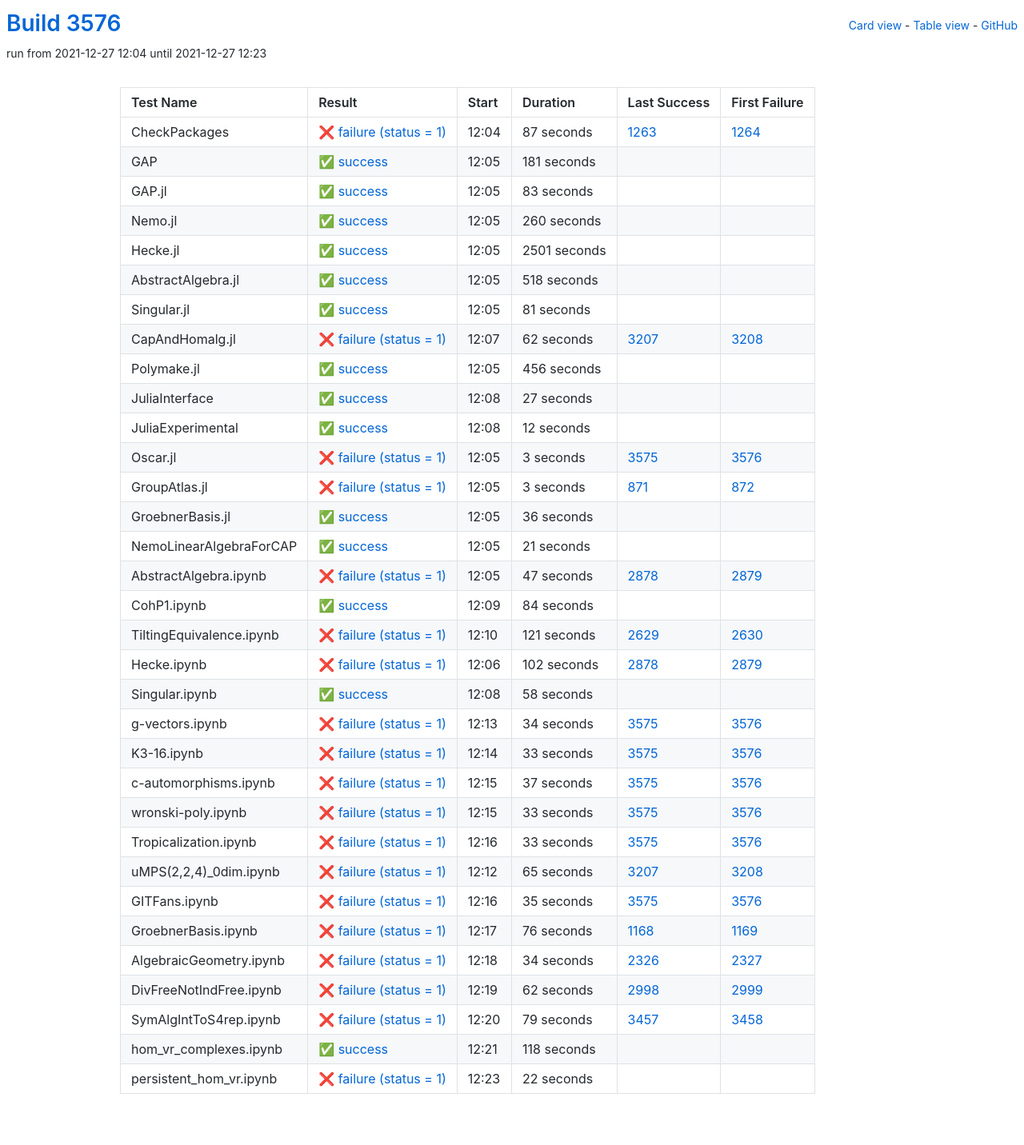
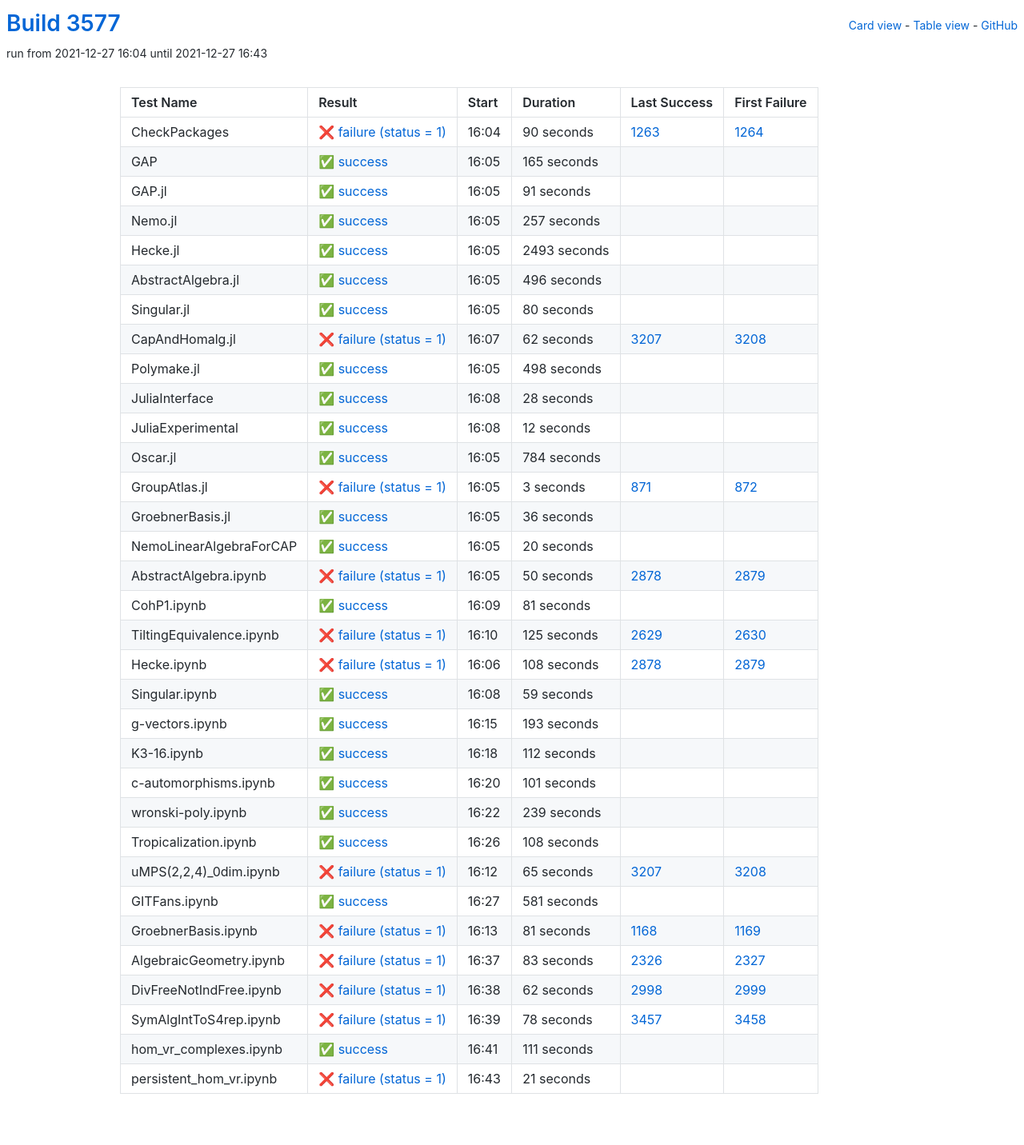
Before and after one commit to oscar-system/oscar-ci-status-stable, a Jekyll site: the page built from table.html, in a window 1280 px wide. Shown: the whole page at 80% size. Built offline with Jekyll 4.4.1, drawn with Linux system fonts in a browser that asks for light colours.

Commit message:
Build #3577

```diff
--- a/_data/ci.yml
+++ b/_data/ci.yml
@@ -1,6 +1,6 @@
 ---
-build: 3576
-build_url: https://oscarci.mathematik.uni-kl.de/job/oscar-stable/3576/
+build: 3577
+build_url: https://oscarci.mathematik.uni-kl.de/job/oscar-stable/3577/
 job: oscar-stable
 organization: oscar-system
 repo: oscar-ci-status-stable
@@ -8,92 +8,92 @@ repourl: https://github.com/oscar-system/oscar-ci-status-stable
 tests:
 - name: CheckPackages
   id: checkpackages
-  log: https://oscarci.mathematik.uni-kl.de/job/oscar-stable/3576/artifact/logs/build-3576/CheckPackages.log
-  start: 2021-12-27 12:04
+  log: https://oscarci.mathematik.uni-kl.de/job/oscar-stable/3577/artifact/logs/build-3577/CheckPackages.log
+  start: 2021-12-27 16:04
   success: false
   exitcode: 1
   status: failure
-  duration: 87
+  duration: 90
   last_success: 1263
   last_success_url: https://oscarci.mathematik.uni-kl.de/job/oscar-stable/1263/
   first_failure: 1264
   first_failure_url: https://oscarci.mathematik.uni-kl.de/job/oscar-stable/1264/
 - name: GAP
   id: gap
-  log: https://oscarci.mathematik.uni-kl.de/job/oscar-stable/3576/artifact/logs/build-3576/GAP.log
-  start: 2021-12-27 12:05
+  log: https://oscarci.mathematik.uni-kl.de/job/oscar-stable/3577/artifact/logs/build-3577/GAP.log
+  start: 2021-12-27 16:05
   success: true
   exitcode: 0
   status: success
-  duration: 181
+  duration: 165
   last_success: false
   last_success_url:
   first_failure: false
   first_failure_url:
 - name: GAP.jl
   id: gap-jl
-  log: https://oscarci.mathematik.uni-kl.de/job/oscar-stable/3576/artifact/logs/build-3576/GAP.jl.log
-  start: 2021-12-27 12:05
+  log: https://oscarci.mathematik.uni-kl.de/job/oscar-stable/3577/artifact/logs/build-3577/GAP.jl.log
+  start: 2021-12-27 16:05
   success: true
   exitcode: 0
   status: success
-  duration: 83
+  duration: 91
   last_success: false
   last_success_url:
   first_failure: false
   first_failure_url:
 - name: Nemo.jl
   id: nemo-jl
-  log: https://oscarci.mathematik.uni-kl.de/job/oscar-stable/3576/artifact/logs/build-3576/Nemo.jl.log
-  start: 2021-12-27 12:05
+  log: https://oscarci.mathematik.uni-kl.de/job/oscar-stable/3577/artifact/logs/build-3577/Nemo.jl.log
+  start: 2021-12-27 16:05
   success: true
   exitcode: 0
   status: success
-  duration: 260
+  duration: 257
   last_success: false
   last_success_url:
   first_failure: false
   first_failure_url:
 - name: Hecke.jl
   id: hecke-jl
-  log: https://oscarci.mathematik.uni-kl.de/job/oscar-stable/3576/artifact/logs/build-3576/Hecke.jl.log
-  start: 2021-12-27 12:05
+  log: https://oscarci.mathematik.uni-kl.de/job/oscar-stable/3577/artifact/logs/build-3577/Hecke.jl.log
+  start: 2021-12-27 16:05
   success: true
   exitcode: 0
   status: success
-  duration: 2501
+  duration: 2493
   last_success: false
   last_success_url:
   first_failure: false
   first_failure_url:
 - name: AbstractAlgebra.jl
   id: abstractalgebra-jl
-  log: https://oscarci.mathematik.uni-kl.de/job/oscar-stable/3576/artifact/logs/build-3576/AbstractAlgebra.jl.log
-  start: 2021-12-27 12:05
+  log: https://oscarci.mathematik.uni-kl.de/job/oscar-stable/3577/artifact/logs/build-3577/AbstractAlgebra.jl.log
+  start: 2021-12-27 16:05
   success: true
   exitcode: 0
   status: success
-  duration: 518
+  duration: 496
   last_success: false
   last_success_url:
   first_failure: false
   first_failure_url:
 - name: Singular.jl
   id: singular-jl
-  log: https://oscarci.mathematik.uni-kl.de/job/oscar-stable/3576/artifact/logs/build-3576/Singular.jl.log
-  start: 2021-12-27 12:05
+  log: https://oscarci.mathematik.uni-kl.de/job/oscar-stable/3577/artifact/logs/build-3577/Singular.jl.log
+  start: 2021-12-27 16:05
   success: true
   exitcode: 0
   status: success
-  duration: 81
+  duration: 80
   last_success: false
   last_success_url:
   first_failure: false
   first_failure_url:
 - name: CapAndHomalg.jl
   id: capandhomalg-jl
-  log: https://oscarci.mathematik.uni-kl.de/job/oscar-stable/3576/artifact/logs/build-3576/CapAndHomalg.jl.log
-  start: 2021-12-27 12:07
+  log: https://oscarci.mathematik.uni-kl.de/job/oscar-stable/3577/artifact/logs/build-3577/CapAndHomalg.jl.log
+  start: 2021-12-27 16:07
   success: false
   exitcode: 1
   status: failure
@@ -104,32 +104,32 @@ tests:
   first_failure_url: https://oscarci.mathematik.uni-kl.de/job/oscar-stable/3208/
 - name: Polymake.jl
   id: polymake-jl
-  log: https://oscarci.mathematik.uni-kl.de/job/oscar-stable/3576/artifact/logs/build-3576/Polymake.jl.log
-  start: 2021-12-27 12:05
+  log: https://oscarci.mathematik.uni-kl.de/job/oscar-stable/3577/artifact/logs/build-3577/Polymake.jl.log
+  start: 2021-12-27 16:05
   success: true
   exitcode: 0
   status: success
-  duration: 456
+  duration: 498
   last_success: false
   last_success_url:
   first_failure: false
   first_failure_url:
 - name: JuliaInterface
   id: juliainterface
-  log: https://oscarci.mathematik.uni-kl.de/job/oscar-stable/3576/artifact/logs/build-3576/JuliaInterface.log
-  start: 2021-12-27 12:08
+  log: https://oscarci.mathematik.uni-kl.de/job/oscar-stable/3577/artifact/logs/build-3577/JuliaInterface.log
+  start: 2021-12-27 16:08
   success: true
   exitcode: 0
   status: success
-  duration: 27
+  duration: 28
   last_success: false
   last_success_url:
   first_failure: false
   first_failure_url:
 - name: JuliaExperimental
   id: juliaexperimental
-  log: https://oscarci.mathematik.uni-kl.de/job/oscar-stable/3576/artifact/logs/build-3576/JuliaExperimental.log
-  start: 2021-12-27 12:08
+  log: https://oscarci.mathematik.uni-kl.de/job/oscar-stable/3577/artifact/logs/build-3577/JuliaExperimental.log
+  start: 2021-12-27 16:08
   success: true
   exitcode: 0
   status: success
@@ -140,20 +140,20 @@ tests:
   first_failure_url:
 - name: Oscar.jl
   id: oscar-jl
-  log: https://oscarci.mathematik.uni-kl.de/job/oscar-stable/3576/artifact/logs/build-3576/Oscar.jl.log
-  start: 2021-12-27 12:05
-  success: false
-  exitcode: 1
-  status: failure
-  duration: 3
-  last_success: 3575
-  last_success_url: https://oscarci.mathematik.uni-kl.de/job/oscar-stable/3575/
-  first_failure: 3576
-  first_failure_url: https://oscarci.mathematik.uni-kl.de/job/oscar-stable/3576/
+  log: https://oscarci.mathematik.uni-kl.de/job/oscar-stable/3577/artifact/logs/build-3577/Oscar.jl.log
+  start: 2021-12-27 16:05
+  success: true
+  exitcode: 0
+  status: success
+  duration: 784
+  last_success: false
+  last_success_url:
+  first_failure: false
+  first_failure_url:
 - name: GroupAtlas.jl
   id: groupatlas-jl
-  log: https://oscarci.mathematik.uni-kl.de/job/oscar-stable/3576/artifact/logs/build-3576/GroupAtlas.jl.log
-  start: 2021-12-27 12:05
+  log: https://oscarci.mathematik.uni-kl.de/job/oscar-stable/3577/artifact/logs/build-3577/GroupAtlas.jl.log
+  start: 2021-12-27 16:05
   success: false
   exitcode: 1
   status: failure
@@ -164,8 +164,8 @@ tests:
   first_failure_url: https://oscarci.mathematik.uni-kl.de/job/oscar-stable/872/
 - name: GroebnerBasis.jl
   id: groebnerbasis-jl
-  log: https://oscarci.mathematik.uni-kl.de/job/oscar-stable/3576/artifact/logs/build-3576/GroebnerBasis.jl.log
-  start: 2021-12-27 12:05
+  log: https://oscarci.mathematik.uni-kl.de/job/oscar-stable/3577/artifact/logs/build-3577/GroebnerBasis.jl.log
+  start: 2021-12-27 16:05
   success: true
   exitcode: 0
   status: success
@@ -176,140 +176,140 @@ tests:
   first_failure_url:
 - name: NemoLinearAlgebraForCAP
   id: nemolinearalgebraforcap
-  log: https://oscarci.mathematik.uni-kl.de/job/oscar-stable/3576/artifact/logs/build-3576/NemoLinearAlgebraForCAP.log
-  start: 2021-12-27 12:05
+  log: https://oscarci.mathematik.uni-kl.de/job/oscar-stable/3577/artifact/logs/build-3577/NemoLinearAlgebraForCAP.log
+  start: 2021-12-27 16:05
   success: true
   exitcode: 0
   status: success
-  duration: 21
+  duration: 20
   last_success: false
   last_success_url:
   first_failure: false
   first_failure_url:
 - name: AbstractAlgebra.ipynb
   id: abstractalgebra-ipynb
-  log: https://oscarci.mathematik.uni-kl.de/job/oscar-stable/3576/artifact/logs/build-3576/AbstractAlgebra.ipynb.log
-  start: 2021-12-27 12:05
+  log: https://oscarci.mathematik.uni-kl.de/job/oscar-stable/3577/artifact/logs/build-3577/AbstractAlgebra.ipynb.log
+  start: 2021-12-27 16:05
   success: false
   exitcode: 1
   status: failure
-  duration: 47
+  duration: 50
   last_success: 2878
   last_success_url: https://oscarci.mathematik.uni-kl.de/job/oscar-stable/2878/
   first_failure: 2879
   first_failure_url: https://oscarci.mathematik.uni-kl.de/job/oscar-stable/2879/
 - name: CohP1.ipynb
   id: cohp1-ipynb
-  log: https://oscarci.mathematik.uni-kl.de/job/oscar-stable/3576/artifact/logs/build-3576/CohP1.ipynb.log
-  start: 2021-12-27 12:09
+  log: https://oscarci.mathematik.uni-kl.de/job/oscar-stable/3577/artifact/logs/build-3577/CohP1.ipynb.log
+  start: 2021-12-27 16:09
   success: true
   exitcode: 0
   status: success
-  duration: 84
+  duration: 81
   last_success: false
   last_success_url:
   first_failure: false
   first_failure_url:
 - name: TiltingEquivalence.ipynb
   id: tiltingequivalence-ipynb
-  log: https://oscarci.mathematik.uni-kl.de/job/oscar-stable/3576/artifact/logs/build-3576/TiltingEquivalence.ipynb.log
-  start: 2021-12-27 12:10
+  log: https://oscarci.mathematik.uni-kl.de/job/oscar-stable/3577/artifact/logs/build-3577/TiltingEquivalence.ipynb.log
+  start: 2021-12-27 16:10
   success: false
   exitcode: 1
   status: failure
-  duration: 121
+  duration: 125
   last_success: 2629
   last_success_url: https://oscarci.mathematik.uni-kl.de/job/oscar-stable/2629/
   first_failure: 2630
   first_failure_url: https://oscarci.mathematik.uni-kl.de/job/oscar-stable/2630/
 - name: Hecke.ipynb
   id: hecke-ipynb
-  log: https://oscarci.mathematik.uni-kl.de/job/oscar-stable/3576/artifact/logs/build-3576/Hecke.ipynb.log
-  start: 2021-12-27 12:06
+  log: https://oscarci.mathematik.uni-kl.de/job/oscar-stable/3577/artifact/logs/build-3577/Hecke.ipynb.log
+  start: 2021-12-27 16:06
   success: false
   exitcode: 1
   status: failure
-  duration: 102
+  duration: 108
   last_success: 2878
   last_success_url: https://oscarci.mathematik.uni-kl.de/job/oscar-stable/2878/
   first_failure: 2879
   first_failure_url: https://oscarci.mathematik.uni-kl.de/job/oscar-stable/2879/
 - name: Singular.ipynb
   id: singular-ipynb
-  log: https://oscarci.mathematik.uni-kl.de/job/oscar-stable/3576/artifact/logs/build-3576/Singular.ipynb.log
-  start: 2021-12-27 12:08
+  log: https://oscarci.mathematik.uni-kl.de/job/oscar-stable/3577/artifact/logs/build-3577/Singular.ipynb.log
+  start: 2021-12-27 16:08
   success: true
   exitcode: 0
   status: success
-  duration: 58
+  duration: 59
   last_success: false
   last_success_url:
   first_failure: false
   first_failure_url:
 - name: g-vectors.ipynb
   id: g-vectors-ipynb
-  log: https://oscarci.mathematik.uni-kl.de/job/oscar-stable/3576/artifact/logs/build-3576/g-vectors.ipynb.log
-  start: 2021-12-27 12:13
-  success: false
-  exitcode: 1
-  status: failure
-  duration: 34
-  last_success: 3575
-  last_success_url: https://oscarci.mathematik.uni-kl.de/job/oscar-stable/3575/
-  first_failure: 3576
-  first_failure_url: https://oscarci.mathematik.uni-kl.de/job/oscar-stable/3576/
+  log: https://oscarci.mathematik.uni-kl.de/job/oscar-stable/3577/artifact/logs/build-3577/g-vectors.ipynb.log
+  start: 2021-12-27 16:15
+  success: true
+  exitcode: 0
+  status: success
+  duration: 193
+  last_success: false
+  last_success_url:
+  first_failure: false
+  first_failure_url:
 - name: K3-16.ipynb
   id: k3-16-ipynb
-  log: https://oscarci.mathematik.uni-kl.de/job/oscar-stable/3576/artifact/logs/build-3576/K3-16.ipynb.log
-  start: 2021-12-27 12:14
-  success: false
-  exitcode: 1
-  status: failure
-  duration: 33
-  last_success: 3575
-  last_success_url: https://oscarci.mathematik.uni-kl.de/job/oscar-stable/3575/
-  first_failure: 3576
-  first_failure_url: https://oscarci.mathematik.uni-kl.de/job/oscar-stable/3576/
+  log: https://oscarci.mathematik.uni-kl.de/job/oscar-stable/3577/artifact/logs/build-3577/K3-16.ipynb.log
+  start: 2021-12-27 16:18
+  success: true
+  exitcode: 0
+  status: success
+  duration: 112
+  last_success: false
+  last_success_url:
+  first_failure: false
+  first_failure_url:
 - name: c-automorphisms.ipynb
   id: c-automorphisms-ipynb
-  log: https://oscarci.mathematik.uni-kl.de/job/oscar-stable/3576/artifact/logs/build-3576/c-automorphisms.ipynb.log
-  start: 2021-12-27 12:15
-  success: false
-  exitcode: 1
-  status: failure
-  duration: 37
-  last_success: 3575
-  last_success_url: https://oscarci.mathematik.uni-kl.de/job/oscar-stable/3575/
-  first_failure: 3576
-  first_failure_url: https://oscarci.mathematik.uni-kl.de/job/oscar-stable/3576/
+  log: https://oscarci.mathematik.uni-kl.de/job/oscar-stable/3577/artifact/logs/build-3577/c-automorphisms.ipynb.log
+  start: 2021-12-27 16:20
+  success: true
+  exitcode: 0
+  status: success
+  duration: 101
+  last_success: false
+  last_success_url:
+  first_failure: false
+  first_failure_url:
 - name: wronski-poly.ipynb
   id: wronski-poly-ipynb
-  log: https://oscarci.mathematik.uni-kl.de/job/oscar-stable/3576/artifact/logs/build-3576/wronski-poly.ipynb.log
-  start: 2021-12-27 12:15
-  success: false
-  exitcode: 1
-  status: failure
-  duration: 33
-  last_success: 3575
-  last_success_url: https://oscarci.mathematik.uni-kl.de/job/oscar-stable/3575/
-  first_failure: 3576
-  first_failure_url: https://oscarci.mathematik.uni-kl.de/job/oscar-stable/3576/
+  log: https://oscarci.mathematik.uni-kl.de/job/oscar-stable/3577/artifact/logs/build-3577/wronski-poly.ipynb.log
+  start: 2021-12-27 16:22
+  success: true
+  exitcode: 0
+  status: success
+  duration: 239
+  last_success: false
+  last_success_url:
+  first_failure: false
+  first_failure_url:
 - name: Tropicalization.ipynb
   id: tropicalization-ipynb
-  log: https://oscarci.mathematik.uni-kl.de/job/oscar-stable/3576/artifact/logs/build-3576/Tropicalization.ipynb.log
-  start: 2021-12-27 12:16
-  success: false
-  exitcode: 1
-  status: failure
-  duration: 33
-  last_success: 3575
-  last_success_url: https://oscarci.mathematik.uni-kl.de/job/oscar-stable/3575/
-  first_failure: 3576
-  first_failure_url: https://oscarci.mathematik.uni-kl.de/job/oscar-stable/3576/
+  log: https://oscarci.mathematik.uni-kl.de/job/oscar-stable/3577/artifact/logs/build-3577/Tropicalization.ipynb.log
+  start: 2021-12-27 16:26
+  success: true
+  exitcode: 0
+  status: success
+  duration: 108
+  last_success: false
+  last_success_url:
+  first_failure: false
+  first_failure_url:
 - name: uMPS(2,2,4)_0dim.ipynb
   id: umps-2-2-4-0dim-ipynb
-  log: https://oscarci.mathematik.uni-kl.de/job/oscar-stable/3576/artifact/logs/build-3576/uMPS-2-2-4-_0dim.ipynb.log
-  start: 2021-12-27 12:12
+  log: https://oscarci.mathematik.uni-kl.de/job/oscar-stable/3577/artifact/logs/build-3577/uMPS-2-2-4-_0dim.ipynb.log
+  start: 2021-12-27 16:12
   success: false
   exitcode: 1
   status: failure
@@ -320,44 +320,44 @@ tests:
   first_failure_url: https://oscarci.mathematik.uni-kl.de/job/oscar-stable/3208/
 - name: GITFans.ipynb
   id: gitfans-ipynb
-  log: https://oscarci.mathematik.uni-kl.de/job/oscar-stable/3576/artifact/logs/build-3576/GITFans.ipynb.log
-  start: 2021-12-27 12:16
+  log: https://oscarci.mathematik.uni-kl.de/job/oscar-stable/3577/artifact/logs/build-3577/GITFans.ipynb.log
+  start: 2021-12-27 16:27
+  success: true
+  exitcode: 0
+  status: success
+  duration: 581
+  last_success: false
+  last_success_url:
+  first_failure: false
+  first_failure_url:
+- name: GroebnerBasis.ipynb
+  id: groebnerbasis-ipynb
+  log: https://oscarci.mathematik.uni-kl.de/job/oscar-stable/3577/artifact/logs/build-3577/GroebnerBasis.ipynb.log
+  start: 2021-12-27 16:13
   success: false
   exitcode: 1
   status: failure
-  duration: 35
-  last_success: 3575
-  last_success_url: https://oscarci.mathematik.uni-kl.de/job/oscar-stable/3575/
-  first_failure: 3576
-  first_failure_url: https://oscarci.mathematik.uni-kl.de/job/oscar-stable/3576/
-- name: GroebnerBasis.ipynb
-  id: groebnerbasis-ipynb
-  log: https://oscarci.mathematik.uni-kl.de/job/oscar-stable/3576/artifact/logs/build-3576/GroebnerBasis.ipynb.log
-  start: 2021-12-27 12:17
-  success: false
-  exitcode: 1
-  status: failure
-  duration: 76
+  duration: 81
   last_success: 1168
   last_success_url: https://oscarci.mathematik.uni-kl.de/job/oscar-stable/1168/
   first_failure: 1169
   first_failure_url: https://oscarci.mathematik.uni-kl.de/job/oscar-stable/1169/
 - name: AlgebraicGeometry.ipynb
   id: algebraicgeometry-ipynb
-  log: https://oscarci.mathematik.uni-kl.de/job/oscar-stable/3576/artifact/logs/build-3576/AlgebraicGeometry.ipynb.log
-  start: 2021-12-27 12:18
+  log: https://oscarci.mathematik.uni-kl.de/job/oscar-stable/3577/artifact/logs/build-3577/AlgebraicGeometry.ipynb.log
+  start: 2021-12-27 16:37
   success: false
   exitcode: 1
   status: failure
-  duration: 34
+  duration: 83
   last_success: 2326
   last_success_url: https://oscarci.mathematik.uni-kl.de/job/oscar-stable/2326/
   first_failure: 2327
   first_failure_url: https://oscarci.mathematik.uni-kl.de/job/oscar-stable/2327/
 - name: DivFreeNotIndFree.ipynb
   id: divfreenotindfree-ipynb
-  log: https://oscarci.mathematik.uni-kl.de/job/oscar-stable/3576/artifact/logs/build-3576/DivFreeNotIndFree.ipynb.log
-  start: 2021-12-27 12:19
+  log: https://oscarci.mathematik.uni-kl.de/job/oscar-stable/3577/artifact/logs/build-3577/DivFreeNotIndFree.ipynb.log
+  start: 2021-12-27 16:38
   success: false
   exitcode: 1
   status: failure
@@ -368,36 +368,36 @@ tests:
   first_failure_url: https://oscarci.mathematik.uni-kl.de/job/oscar-stable/2999/
 - name: SymAlgIntToS4rep.ipynb
   id: symalginttos4rep-ipynb
-  log: https://oscarci.mathematik.uni-kl.de/job/oscar-stable/3576/artifact/logs/build-3576/SymAlgIntToS4rep.ipynb.log
-  start: 2021-12-27 12:20
+  log: https://oscarci.mathematik.uni-kl.de/job/oscar-stable/3577/artifact/logs/build-3577/SymAlgIntToS4rep.ipynb.log
+  start: 2021-12-27 16:39
   success: false
   exitcode: 1
   status: failure
-  duration: 79
+  duration: 78
   last_success: 3457
   last_success_url: https://oscarci.mathematik.uni-kl.de/job/oscar-stable/3457/
   first_failure: 3458
   first_failure_url: https://oscarci.mathematik.uni-kl.de/job/oscar-stable/3458/
 - name: hom_vr_complexes.ipynb
   id: hom-vr-complexes-ipynb
-  log: https://oscarci.mathematik.uni-kl.de/job/oscar-stable/3576/artifact/logs/build-3576/hom_vr_complexes.ipynb.log
-  start: 2021-12-27 12:21
+  log: https://oscarci.mathematik.uni-kl.de/job/oscar-stable/3577/artifact/logs/build-3577/hom_vr_complexes.ipynb.log
+  start: 2021-12-27 16:41
   success: true
   exitcode: 0
   status: success
-  duration: 118
+  duration: 111
   last_success: false
   last_success_url:
   first_failure: false
   first_failure_url:
 - name: persistent_hom_vr.ipynb
   id: persistent-hom-vr-ipynb
-  log: https://oscarci.mathematik.uni-kl.de/job/oscar-stable/3576/artifact/logs/build-3576/persistent_hom_vr.ipynb.log
-  start: 2021-12-27 12:23
+  log: https://oscarci.mathematik.uni-kl.de/job/oscar-stable/3577/artifact/logs/build-3577/persistent_hom_vr.ipynb.log
+  start: 2021-12-27 16:43
   success: false
   exitcode: 1
   status: failure
-  duration: 22
+  duration: 21
   last_success: false
   last_success_url:
   first_failure: false
```
Also changed, not shown: README.md.
